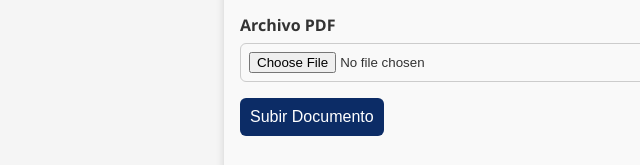
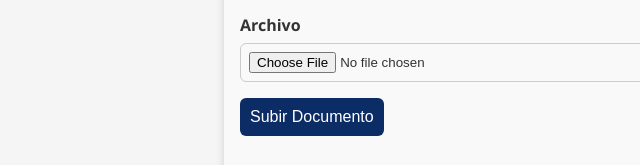
Before and after one commit to OscarZarate358/OscarZarate358.github.io, a plain HTML site: page admin.html in a window 1280 px wide. Shown: the part 440-605 px from the top of the page, 66-706 px from the left. Drawn offline with nearby package versions, Linux system fonts and the light colour scheme; a script that the page names is missing.

Commit message:
admin.html

```diff
--- a/admin.html
+++ b/admin.html
@@ -196,7 +196,7 @@
         <option value="16">Semana 16</option>
       </select>
 
-      <label for="file">Archivo PDF</label>
+      <label for="file">Archivo</label>
       <input type="file" id="file" accept="application/pdf" required>
 
       <button type="submit">Subir Documento</button>
@@ -374,4 +374,5 @@
     loadDocuments();
   </script>
 </body>
+
 </html>
```
